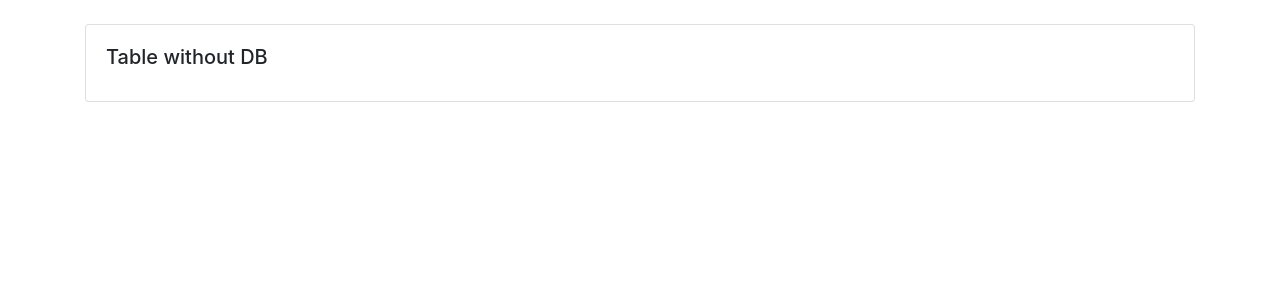
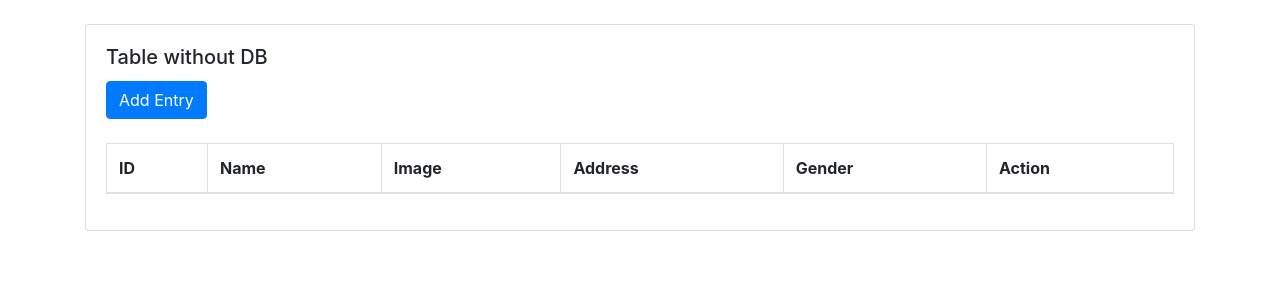
Before and after one commit to sayantan2k10/nodb_table, a PHP site: page / in a window 1280 px wide. Shown: the top 300 px of the page. Run offline with PHP 8.4, Linux system fonts and the light colour scheme; lists and menus that the app fills with data are empty.

Commit message:
Table for Display of Data Added

```diff
--- a/index.php
+++ b/index.php
@@ -15,7 +15,22 @@
     <div class="card-body">
       <h5 class="card-title">Table without DB</h5>
       <p class="card-text">
-
+      <button class="btn btn-primary mb-2" data-toggle="modal" data-target="#addEntryModal">Add Entry</button>
+        <table class="table table-bordered">
+        <thead>
+            <tr>
+            <th onclick="sortTable(0)">ID</th>
+            <th onclick="sortTable(1)">Name</th>
+            <th>Image</th>
+            <th>Address</th>
+            <th>Gender</th>
+            <th>Action</th>
+            </tr>
+        </thead>
+        <tbody id="tableBody">
+            <!-- Table data will be inserted here -->
+        </tbody>
+        </table>
       </p>
     </div>
   </div>
```
